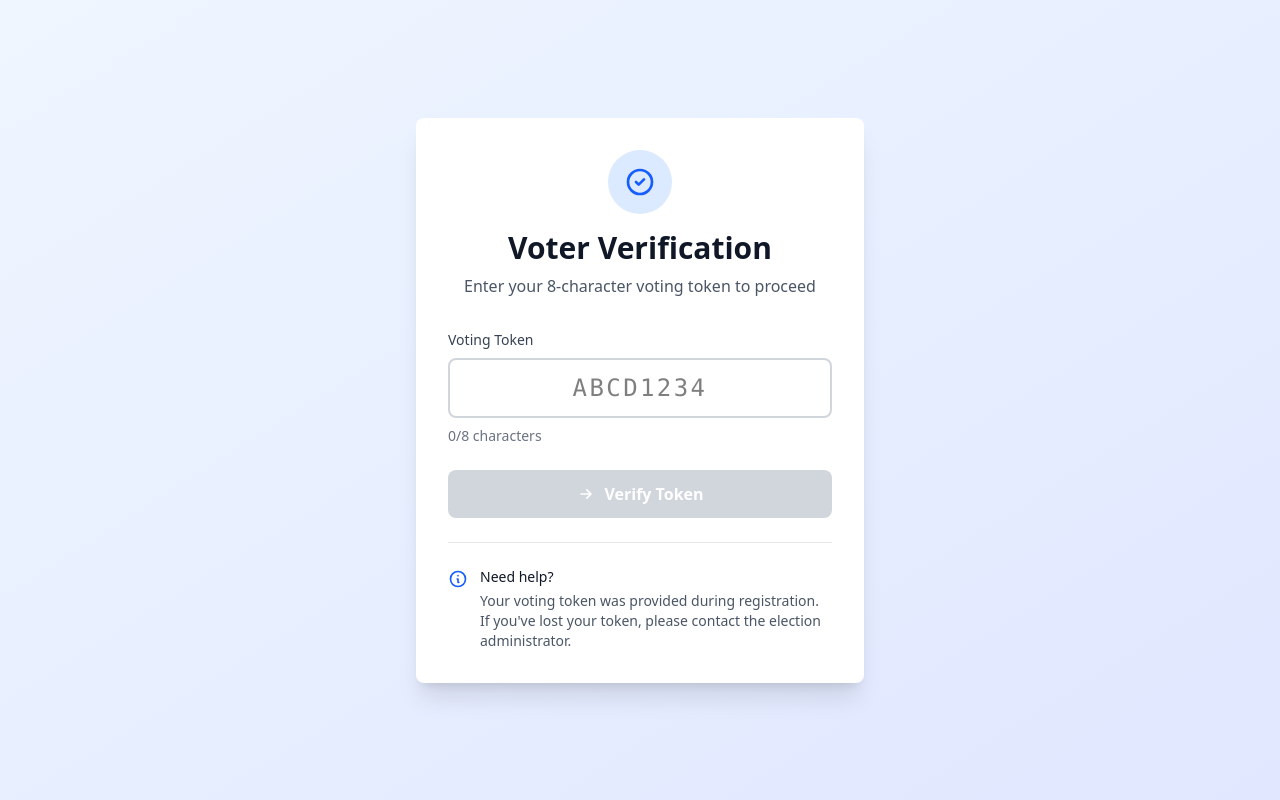
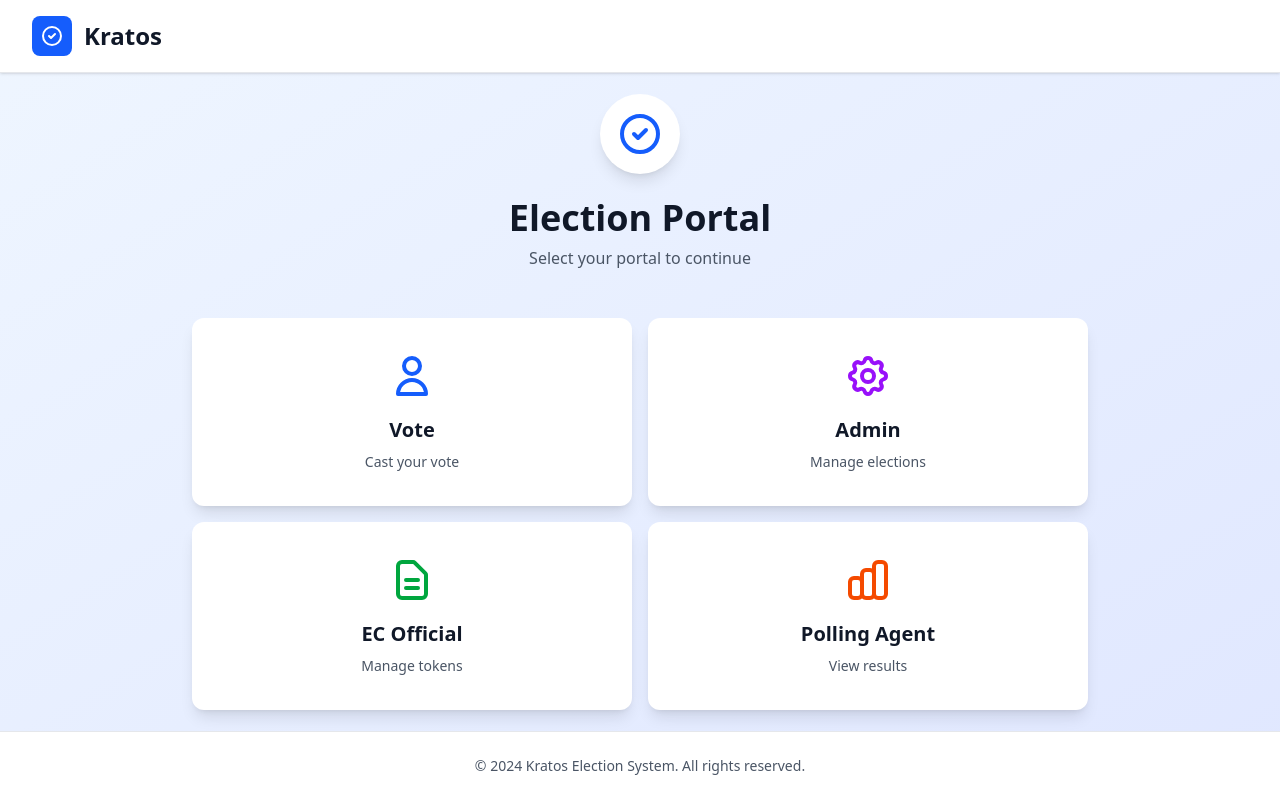
Before and after one commit to timothysaatum/kratos-ui, a React (Create React App) app: page / in a window 1280 px wide. Built offline with nearby package versions, Linux system fonts and the light colour scheme; the HTML template or start-up script is replaced by a standard one.

Commit message:
update: ui components

```diff
--- a/src/App.js
+++ b/src/App.js
@@ -1,3 +1,40 @@
+// import {
+//   BrowserRouter as Router,
+//   Routes,
+//   Route,
+//   Navigate,
+// } from "react-router-dom";
+// import Admin from "./pages/admin";
+// import ECOfficial from "./pages/ecOfficial";
+// import PollingAgent from "./pages/pollingAgent";
+// import Voting from "./pages/voting";
+// import "./App.css";
+
+// function App() {
+//   return (
+//     <Router>
+//       <Routes>
+//         {/* Main voting page */}
+//         <Route path="/" element={<Voting />} />
+//         <Route path="/vote" element={<Voting />} />
+
+//         {/* EC Admin Dashboard */}
+//         <Route path="/admin" element={<Admin />} />
+
+//         {/* EC Official Token Generation Portal */}
+//         <Route path="/official" element={<ECOfficial />} />
+
+//         {/* Polling Agent Results Portal */}
+//         <Route path="/agent" element={<PollingAgent />} />
+
+//         {/* Redirect any unknown routes to voting page */}
+//         <Route path="*" element={<Navigate to="/" replace />} />
+//       </Routes>
+//     </Router>
+//   );
+// }
+
+// export default App;
 import {
   BrowserRouter as Router,
   Routes,
@@ -8,14 +45,17 @@ import Admin from "./pages/admin";
 import ECOfficial from "./pages/ecOfficial";
 import PollingAgent from "./pages/pollingAgent";
 import Voting from "./pages/voting";
+import LandingPage from "./pages/LandingPage";
 import "./App.css";
 
 function App() {
   return (
     <Router>
       <Routes>
-        {/* Main voting page */}
-        <Route path="/" element={<Voting />} />
+        {/* Landing page with portal links */}
+        <Route path="/" element={<LandingPage />} />
+
+        {/* Voting page */}
         <Route path="/vote" element={<Voting />} />
 
         {/* EC Admin Dashboard */}
@@ -27,7 +67,7 @@ function App() {
         {/* Polling Agent Results Portal */}
         <Route path="/agent" element={<PollingAgent />} />
 
-        {/* Redirect any unknown routes to voting page */}
+        {/* Redirect any unknown routes to landing page */}
         <Route path="*" element={<Navigate to="/" replace />} />
       </Routes>
     </Router>
--- /dev/null
+++ b/src/pages/LandingPage.js
@@ -0,0 +1,93 @@
+import React from 'react';
+import { Link } from 'react-router-dom';
+
+function LandingPage() {
+  return (
+    <div className="min-h-screen bg-gradient-to-br from-blue-50 to-indigo-100 flex flex-col">
+      {/* Top Bar */}
+      <header className="bg-white shadow-sm border-b border-gray-200">
+        <div className="max-w-7xl mx-auto px-4 sm:px-6 lg:px-8 py-4">
+          <div className="flex items-center space-x-3">
+            <div className="w-10 h-10 bg-blue-600 rounded-lg flex items-center justify-center">
+              <svg className="w-6 h-6 text-white" fill="none" stroke="currentColor" viewBox="0 0 24 24">
+                <path strokeLinecap="round" strokeLinejoin="round" strokeWidth={2} d="M9 12l2 2 4-4m6 2a9 9 0 11-18 0 9 9 0 0118 0z" />
+              </svg>
+            </div>
+            <h1 className="text-2xl font-bold text-gray-900">Kratos</h1>
+          </div>
+        </div>
+      </header>
+
+      {/* Main Content */}
+      <div className="flex-1 flex items-center justify-center p-4">
+        <div className="max-w-4xl w-full">
+        {/* Header */}
+        <div className="text-center mb-12">
+          <div className="w-20 h-20 bg-white rounded-full flex items-center justify-center mx-auto mb-6 shadow-lg">
+            <svg className="w-12 h-12 text-blue-600" fill="none" stroke="currentColor" viewBox="0 0 24 24">
+              <path strokeLinecap="round" strokeLinejoin="round" strokeWidth={2} d="M9 12l2 2 4-4m6 2a9 9 0 11-18 0 9 9 0 0118 0z" />
+            </svg>
+          </div>
+          <h1 className="text-4xl font-bold text-gray-900 mb-2">Election Portal</h1>
+          <p className="text-gray-600">Select your portal to continue</p>
+        </div>
+
+        {/* Portal Links */}
+        <div className="grid md:grid-cols-2 gap-4">
+          <Link to="/vote" className="group">
+            <div className="bg-white rounded-xl shadow-lg hover:shadow-2xl transition-all duration-300 p-8 text-center border-2 border-transparent hover:border-blue-500">
+              <svg className="w-12 h-12 text-blue-600 mx-auto mb-4" fill="none" stroke="currentColor" viewBox="0 0 24 24">
+                <path strokeLinecap="round" strokeLinejoin="round" strokeWidth={2} d="M16 7a4 4 0 11-8 0 4 4 0 018 0zM12 14a7 7 0 00-7 7h14a7 7 0 00-7-7z" />
+              </svg>
+              <h3 className="text-xl font-bold text-gray-900 mb-2">Vote</h3>
+              <p className="text-gray-600 text-sm">Cast your vote</p>
+            </div>
+          </Link>
+
+          <Link to="/admin" className="group">
+            <div className="bg-white rounded-xl shadow-lg hover:shadow-2xl transition-all duration-300 p-8 text-center border-2 border-transparent hover:border-purple-500">
+              <svg className="w-12 h-12 text-purple-600 mx-auto mb-4" fill="none" stroke="currentColor" viewBox="0 0 24 24">
+                <path strokeLinecap="round" strokeLinejoin="round" strokeWidth={2} d="M10.325 4.317c.426-1.756 2.924-1.756 3.35 0a1.724 1.724 0 002.573 1.066c1.543-.94 3.31.826 2.37 2.37a1.724 1.724 0 001.065 2.572c1.756.426 1.756 2.924 0 3.35a1.724 1.724 0 00-1.066 2.573c.94 1.543-.826 3.31-2.37 2.37a1.724 1.724 0 00-2.572 1.065c-.426 1.756-2.924 1.756-3.35 0a1.724 1.724 0 00-2.573-1.066c-1.543.94-3.31-.826-2.37-2.37a1.724 1.724 0 00-1.065-2.572c-1.756-.426-1.756-2.924 0-3.35a1.724 1.724 0 001.066-2.573c-.94-1.543.826-3.31 2.37-2.37.996.608 2.296.07 2.572-1.065z" />
+                <path strokeLinecap="round" strokeLinejoin="round" strokeWidth={2} d="M15 12a3 3 0 11-6 0 3 3 0 016 0z" />
+              </svg>
+              <h3 className="text-xl font-bold text-gray-900 mb-2">Admin</h3>
+              <p className="text-gray-600 text-sm">Manage elections</p>
+            </div>
+          </Link>
+
+          <Link to="/official" className="group">
+            <div className="bg-white rounded-xl shadow-lg hover:shadow-2xl transition-all duration-300 p-8 text-center border-2 border-transparent hover:border-green-500">
+              <svg className="w-12 h-12 text-green-600 mx-auto mb-4" fill="none" stroke="currentColor" viewBox="0 0 24 24">
+                <path strokeLinecap="round" strokeLinejoin="round" strokeWidth={2} d="M9 12h6m-6 4h6m2 5H7a2 2 0 01-2-2V5a2 2 0 012-2h5.586a1 1 0 01.707.293l5.414 5.414a1 1 0 01.293.707V19a2 2 0 01-2 2z" />
+              </svg>
+              <h3 className="text-xl font-bold text-gray-900 mb-2">EC Official</h3>
+              <p className="text-gray-600 text-sm">Manage tokens</p>
+            </div>
+          </Link>
+
+          <Link to="/agent" className="group">
+            <div className="bg-white rounded-xl shadow-lg hover:shadow-2xl transition-all duration-300 p-8 text-center border-2 border-transparent hover:border-orange-500">
+              <svg className="w-12 h-12 text-orange-600 mx-auto mb-4" fill="none" stroke="currentColor" viewBox="0 0 24 24">
+                <path strokeLinecap="round" strokeLinejoin="round" strokeWidth={2} d="M9 19v-6a2 2 0 00-2-2H5a2 2 0 00-2 2v6a2 2 0 002 2h2a2 2 0 002-2zm0 0V9a2 2 0 012-2h2a2 2 0 012 2v10m-6 0a2 2 0 002 2h2a2 2 0 002-2m0 0V5a2 2 0 012-2h2a2 2 0 012 2v14a2 2 0 01-2 2h-2a2 2 0 01-2-2z" />
+              </svg>
+              <h3 className="text-xl font-bold text-gray-900 mb-2">Polling Agent</h3>
+              <p className="text-gray-600 text-sm">View results</p>
+            </div>
+          </Link>
+        </div>
+      </div>
+    </div>
+
+      {/* Footer */}
+      <footer className="bg-white border-t border-gray-200">
+        <div className="max-w-7xl mx-auto px-4 sm:px-6 lg:px-8 py-6">
+          <p className="text-center text-gray-600 text-sm">
+            © 2024 Kratos Election System. All rights reserved.
+          </p>
+        </div>
+      </footer>
+    </div>
+  );
+}
+
+export default LandingPage;
```
